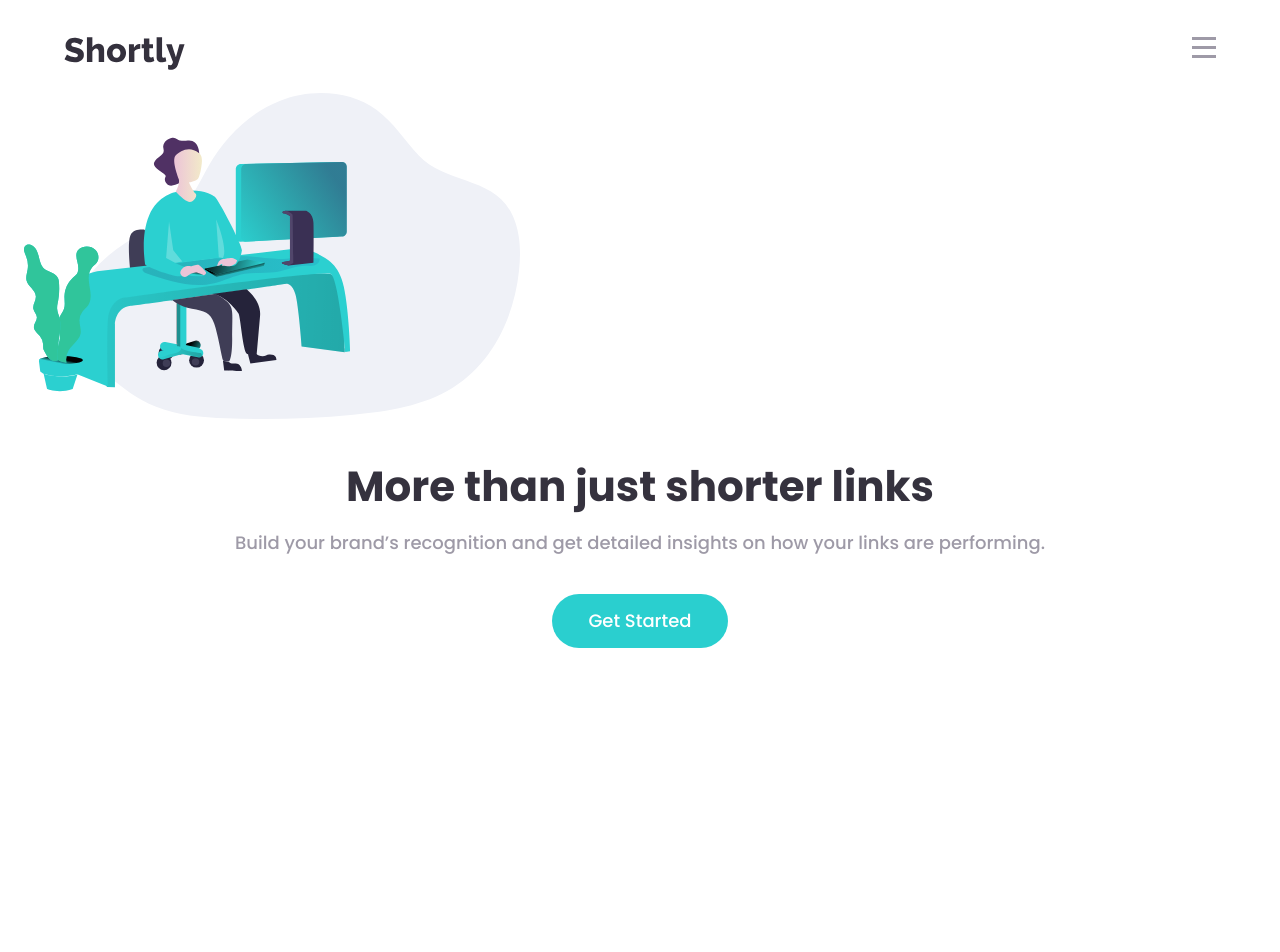
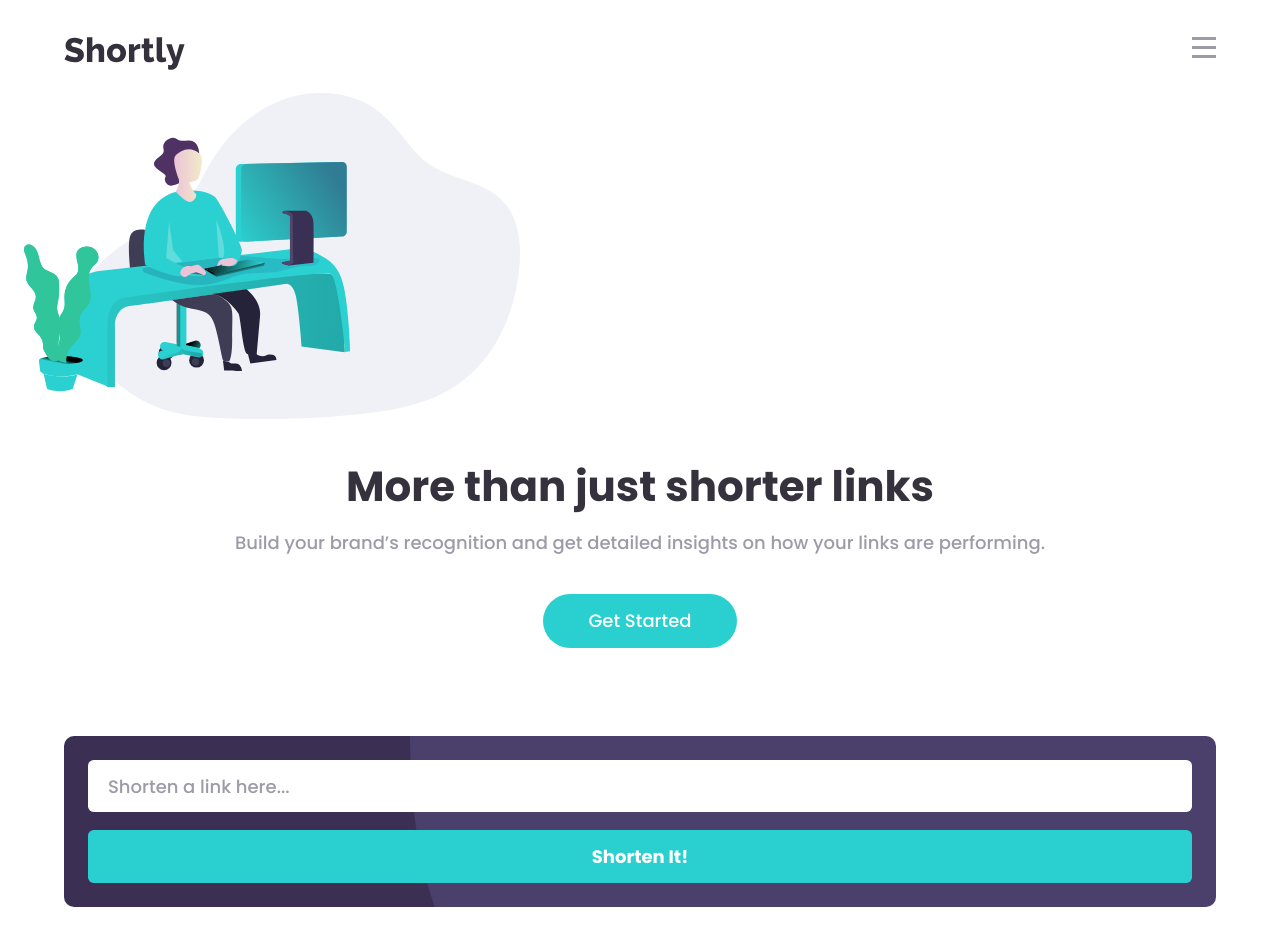
Before and after one commit to Jommartinez/shortly, a React (Create React App) app in the folder shortly_code/: page / in a window 1280 px wide. Shown: the top 952 px of the page. Before the commit the page ends 800 px from the top, so only its background shows below. Built offline with nearby package versions, Linux system fonts and the light colour scheme.

Commit message:
form url

```diff
--- a/shortly_code/src/App.js
+++ b/shortly_code/src/App.js
@@ -2,12 +2,16 @@ import React from 'react'
 import './App.css'
 import Header from './components/Header'
 import Hero from './components/Hero'
+import Form from './components/Form'
+import Title from './components/Title'
 
 function App() {
 	return (
 		<>
 			<Header />
 			<Hero />
+			<Form />
+			<Title title="Hola" />
 		</>
 	)
 }
--- /dev/null
+++ b/shortly_code/src/components/Form.js
@@ -0,0 +1,58 @@
+import React from 'react'
+import styled from '@emotion/styled'
+
+const FormStyled = styled.section`
+	margin: 5.5em auto 5em;
+	width: 90%;
+	.form {
+		width: 100%;
+		background-color: var(--darkViolet);
+		background-image: url('images/bg-shorten-mobile.svg');
+		display: flex;
+		flex-direction: column;
+		margin: auto;
+		padding: 1.5rem;
+		background-repeat: no-repeat;
+		background-position: 100% 0;
+		background-size: 70%;
+		border-radius: 0.625em;
+		input {
+			border: 2px solid transparent;
+			border-radius: 0.313em;
+			padding: 0.6em 2em 0.6em 1em;
+			color: var(--grayishViolet);
+			font-size: 1.125rem;
+			margin-bottom: 1em;
+			&::placeholder {
+				color: var(--grayishViolet);
+			}
+		}
+		button {
+			border: 2px solid transparent;
+			border-radius: 0.313em;
+			padding: 0.6em 1em;
+			font-size: 1.125rem;
+			color: white;
+			background-color: var(--cyan);
+			font-weight: 700;
+		}
+	}
+`
+
+function Form() {
+	return (
+		<FormStyled>
+			<div className="form">
+				<input
+					type="url"
+					name="url"
+					id="url"
+					placeholder="Shorten a link here..."
+				/>
+				<button>Shorten It!</button>
+			</div>
+		</FormStyled>
+	)
+}
+
+export default Form
--- a/shortly_code/src/components/Hero.js
+++ b/shortly_code/src/components/Hero.js
@@ -33,7 +33,7 @@ const ContainerStyled = styled.div`
 		width: auto;
 		display: block;
 		border: none;
-		padding: 0.75em 2em;
+		padding: 0.75em 2.5em;
 		font-size: 1.125rem;
 		border-radius: 1.75em;
 	}
--- /dev/null
+++ b/shortly_code/src/components/Title.js
@@ -0,0 +1,7 @@
+import React from 'react'
+
+const Title = ({ title }) => {
+	return <h2>{title}</h2>
+}
+
+export default Title
```
